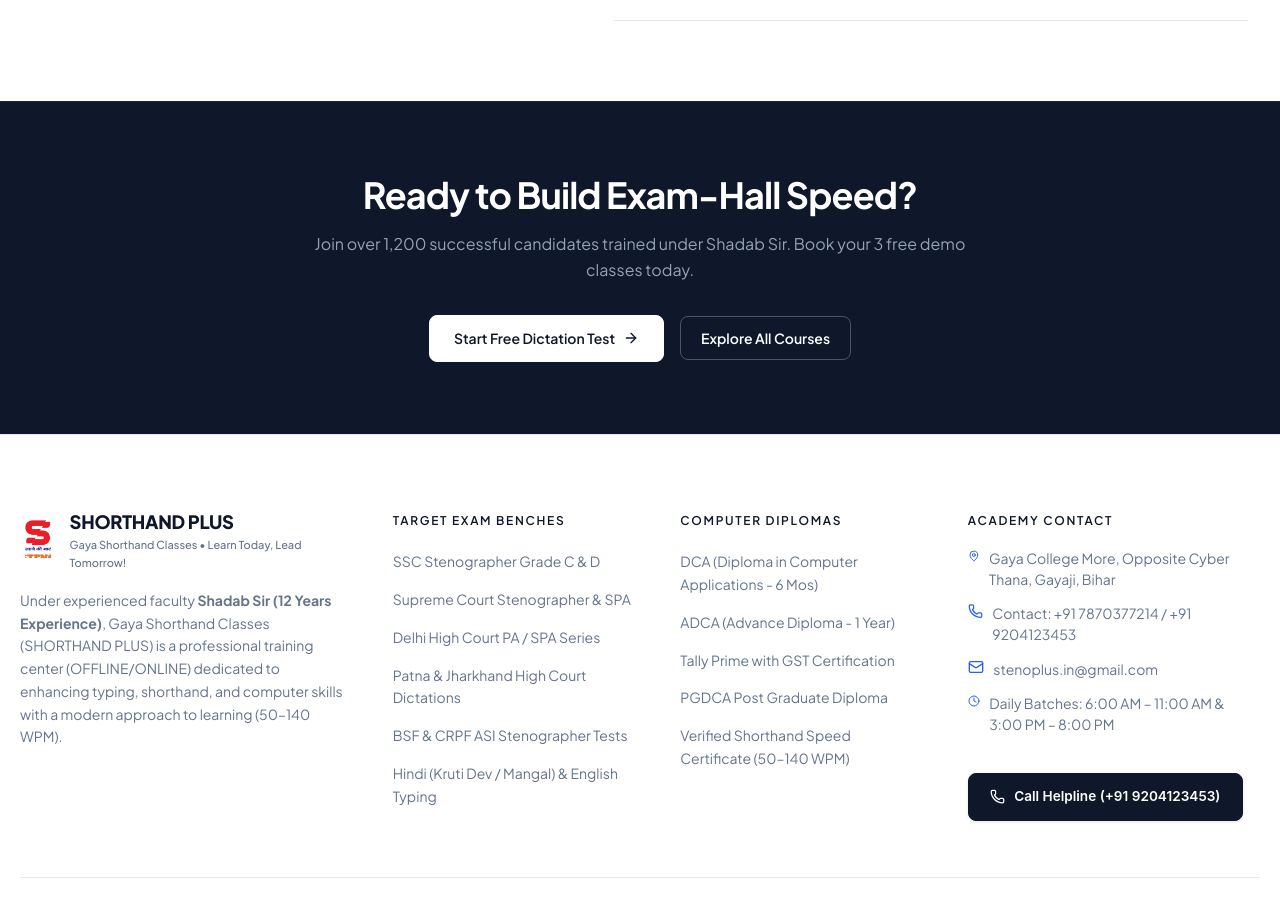
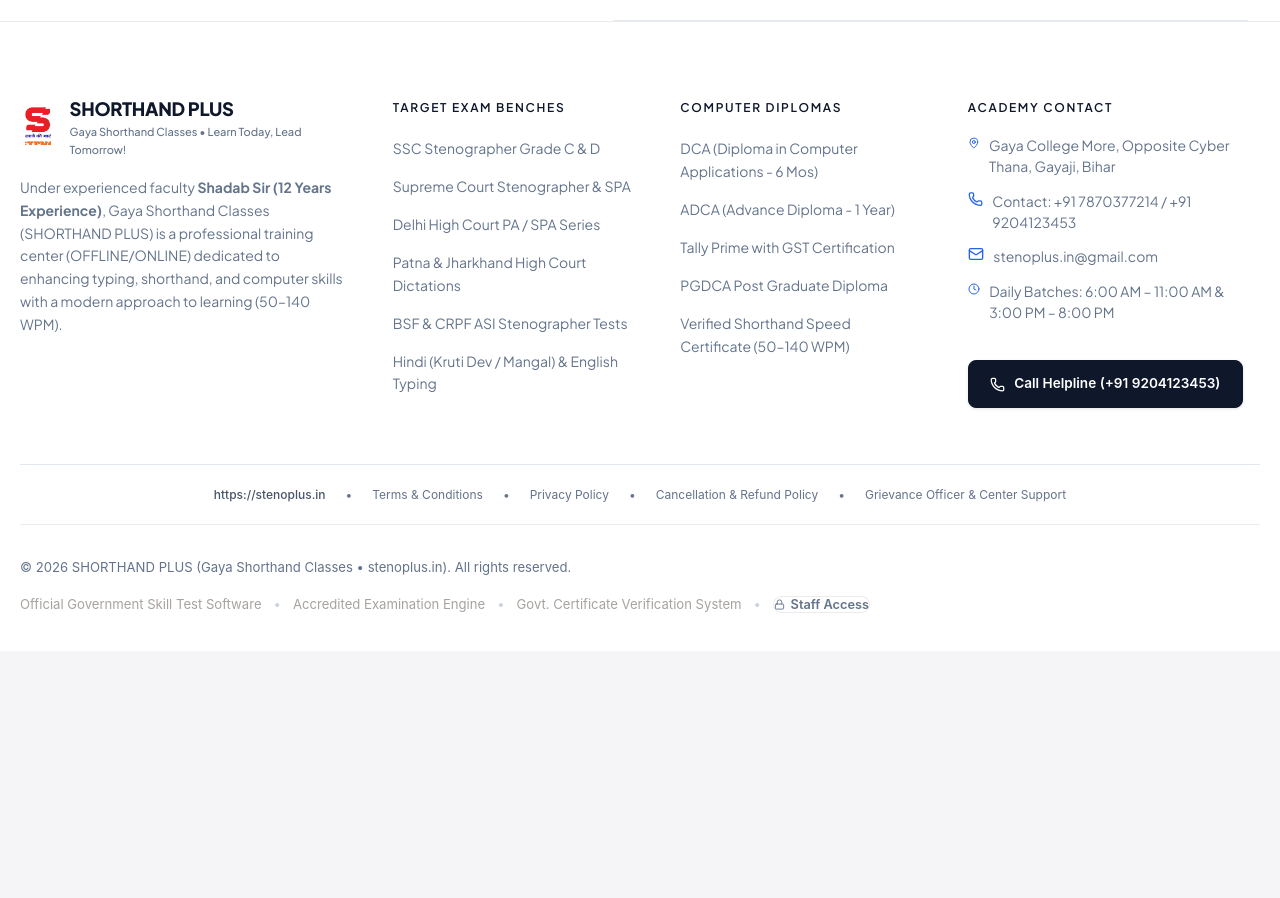
Before and after one commit to codemonkx/shorthandplus, a React (Vite) app: page / in a window 1280 px wide. Shown: the part 4896-5794 px from the top of the page. After the commit the page ends 5547 px from the top, so only its background shows below. Built offline with nearby package versions, Linux system fonts and the light colour scheme; no server answers.

Commit message:
feat(landing): remove bottom closing dark CTA strip from home page

```diff
--- a/src/views/LandingPage.jsx
+++ b/src/views/LandingPage.jsx
@@ -904,37 +904,7 @@ export default function LandingPage({
 
         </div>
 
-        {/* Tight Closing CTA Strip (Directly above footer, zero awkward gap) */}
-        <div className="sp-closing-cta-strip">
-          <div className="sp-container">
-            <div className="sp-closing-cta-box">
-              <h2 className="sp-closing-h2">
-                Ready to Build Exam-Hall Speed?
-              </h2>
-              <p className="sp-closing-sub">
-                Join over 1,200 successful candidates trained under Shadab Sir. Book your 3 free demo classes today.
-              </p>
-              <div className="sp-closing-btn-row">
-                <button
-                  type="button"
-                  className="sp-btn-white-primary"
-                  onClick={handleStartTests}
-                >
-                  <span>Start Free Dictation Test</span>
-                  <ArrowRight size={16} />
-                </button>
 
-                <button
-                  type="button"
-                  className="sp-btn-ink-outline"
-                  onClick={handleExploreCourses}
-                >
-                  <span>Explore All Courses</span>
-                </button>
-              </div>
-            </div>
-          </div>
-        </div>
 
       </section>
 
```
